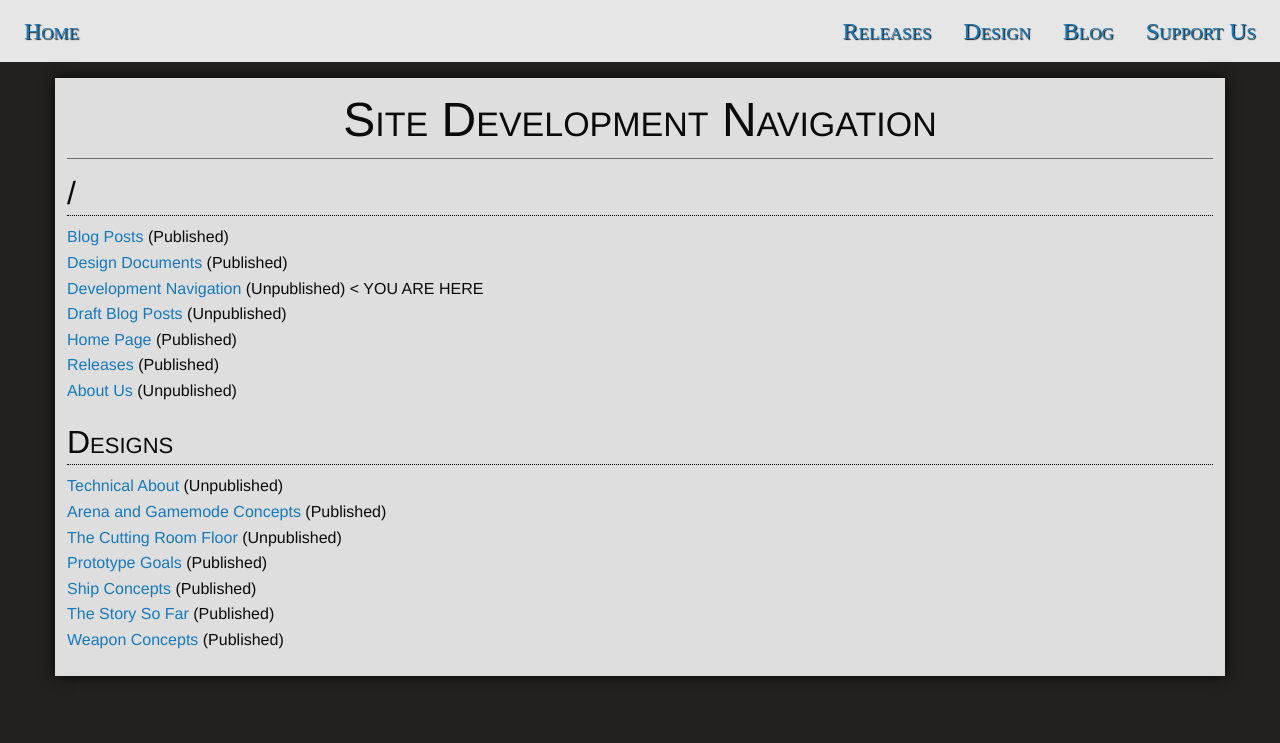
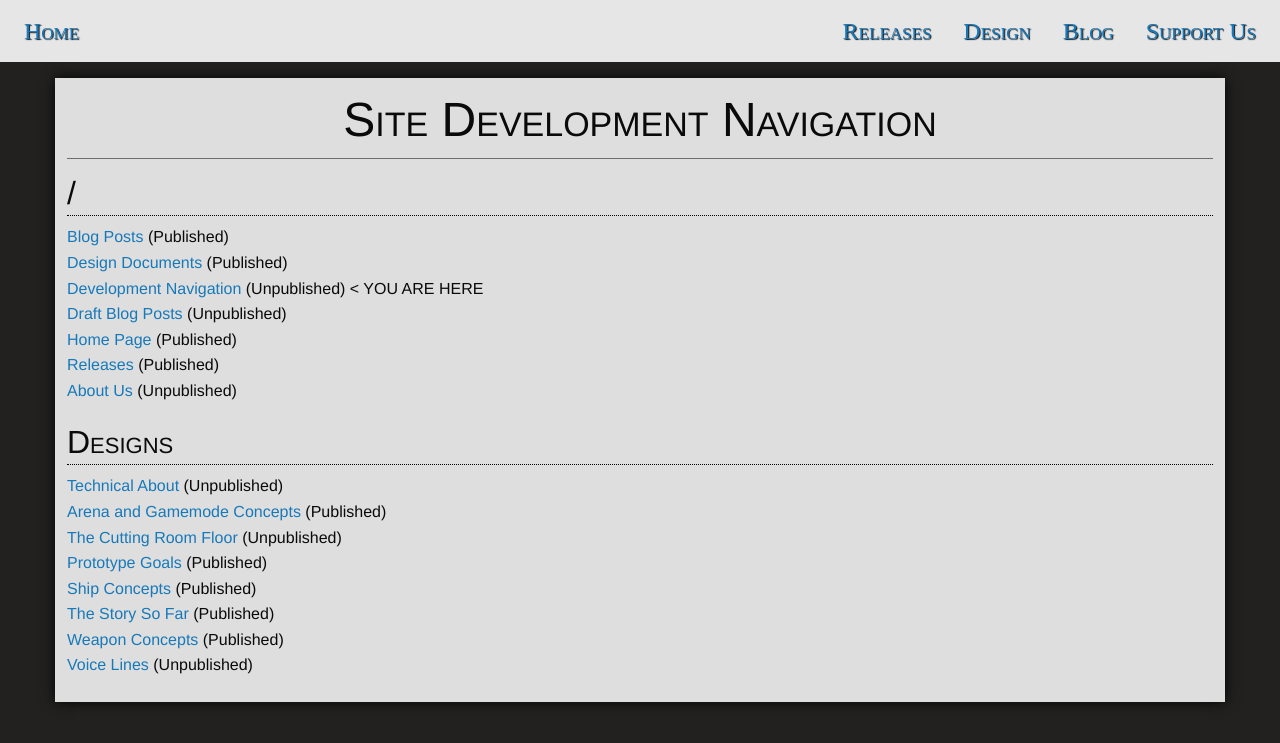
Before and after one commit to ori-sky/polar-space, a Jekyll site: the page built from dev-nav.md, in a window 1280 px wide. Shown: the top 743 px of the page. Built offline with Jekyll 4.4.1, drawn with Linux system fonts in a browser that asks for light colours; nearby versions of some CDN libraries; some web fonts are replaced; our own code applies the rules of GitHub Pages for plain Markdown files; library files that are not in the unit come from our copies.

Commit message:
Update dev-nav.md
Added navigation for voicelines

```diff
--- a/dev-nav.md
+++ b/dev-nav.md
@@ -21,3 +21,4 @@ title: Site Development Navigation
 [Ship Concepts](designs/ships)  (Published)
 [The Story So Far](designs/story)   (Published)
 [Weapon Concepts](designs/weapons)  (Published)
+[Voice Lines](designs/voice)  (Unpublished)
```
